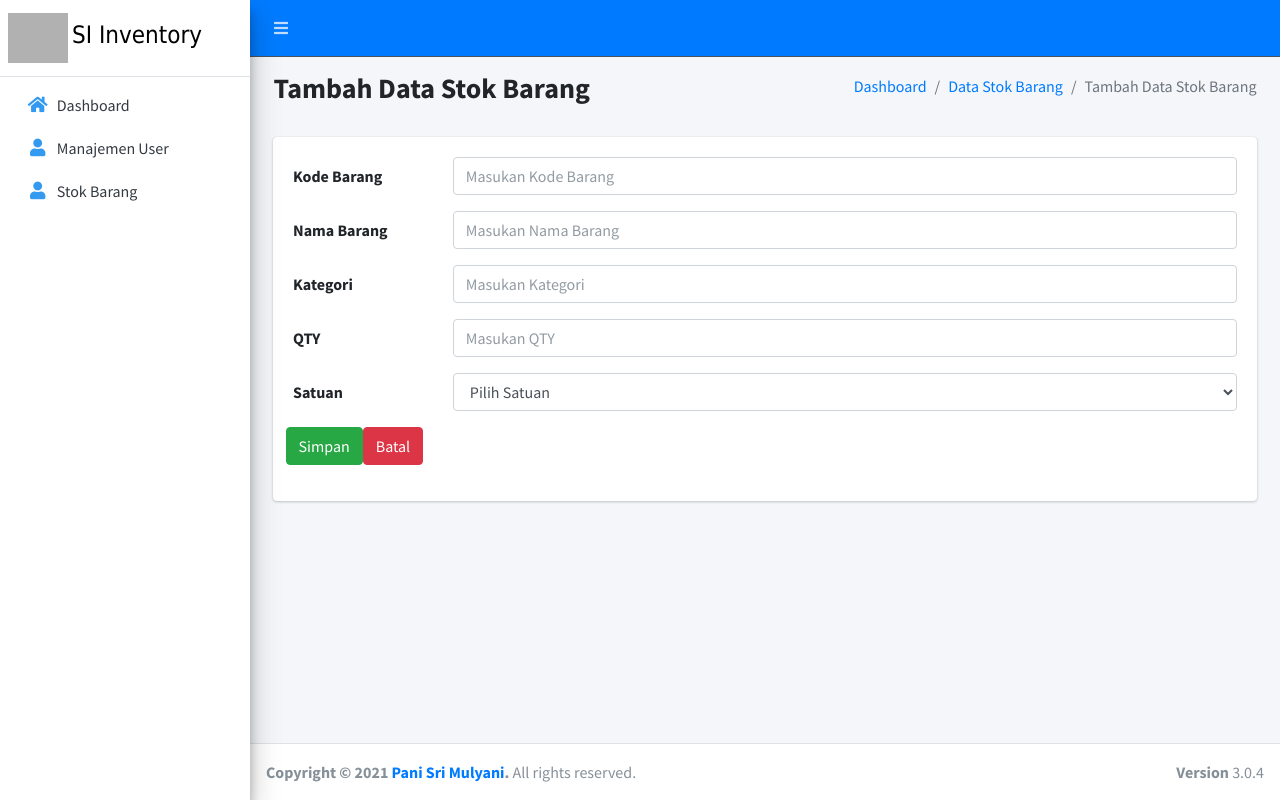
After one commit to FieryInferno/si_inventory, a CodeIgniter app: page /database/admin_gudang/stok_barang/tambah.html in a window 1280 px wide. The commit adds this page. Run offline with CodeIgniter, Linux system fonts and the light colour scheme; some libraries are stand-ins or nearby versions; grey boxes are pictures that could not be loaded.

Commit message:
menampilkan data stok barang dan tambah data barang

```diff
--- a/application/config/autoload.php
+++ b/application/config/autoload.php
@@ -7,4 +7,4 @@ $autoload['drivers']    = array();
 $autoload['helper']     = array('url', 'form');
 $autoload['config']     = array();
 $autoload['language']   = array();
-$autoload['model']      = array('UserModel');
+$autoload['model']      = array('UserModel', 'BarangModel');
--- a/application/config/routes.php
+++ b/application/config/routes.php
@@ -12,3 +12,5 @@ $route['admin_gudang.html']                         = 'adminGudang/adminGudang';
 $route['admin_gudang/manajemen_user.html']          = 'adminGudang/User';
 $route['admin_gudang/manajemen_user/(:any)']        = 'adminGudang/User/edit/$1';
 $route['admin_gudang/manajemen_user/hapus/(:any)']  = 'adminGudang/User/hapus/$1';
+$route['admin_gudang/stok_barang.html']             = 'adminGudang/Barang';
+$route['admin_gudang/stok_barang/tambah.html']      = 'adminGudang/Barang/tambah';
--- /dev/null
+++ b/application/controllers/adminGudang/Barang.php
@@ -0,0 +1,46 @@
+<?php
+defined('BASEPATH') OR exit('No direct script access allowed');
+
+class Barang extends CI_Controller {
+
+	public function index()
+	{
+    $data['konten'] = 'adminGudang/stokBarang';
+    $data['barang'] = $this->BarangModel->getAll();
+		$this->load->view('adminGudang/template', $data);
+	}
+
+  public function tambah()
+  {
+    if ($this->input->post()) {
+      $this->form_validation->set_rules('kode_barang', 'Kode Barang', 'required');
+      $this->form_validation->set_rules('nama_barang', 'Nama Barang', 'required');
+      $this->form_validation->set_rules('kategori', 'Kategori', 'required');
+      $this->form_validation->set_rules('qty', 'QTY', 'required');
+      $this->form_validation->set_rules('satuan', 'Satuan', 'required');
+      if ($this->form_validation->run() !== FALSE) {
+        $this->BarangModel->insert();
+        $this->session->set_flashdata('pesan', '
+          <div class="alert alert-success alert-dismissible fade show" role="alert">
+            <strong>Sukses!</strong> Tambah data berhasil.
+            <button type="button" class="close" data-dismiss="alert" aria-label="Close">
+              <span aria-hidden="true">&times;</span>
+            </button>
+          </div>
+        ');
+        redirect('admin_gudang/stok_barang.html');
+      } else {
+        $this->session->set_flashdata('pesan', '
+          <div class="alert alert-danger alert-dismissible fade show" role="alert">
+            <strong>Gagal!</strong>' . validation_errors() . '
+            <button type="button" class="close" data-dismiss="alert" aria-label="Close">
+              <span aria-hidden="true">&times;</span>
+            </button>
+          </div>
+        ');
+      }
+    }
+    $data['konten'] = 'adminGudang/tambahStokBarang';
+		$this->load->view('adminGudang/template', $data);
+  }
+}
--- a/application/controllers/adminGudang/User.php
+++ b/application/controllers/adminGudang/User.php
@@ -31,7 +31,6 @@ class User extends CI_Controller {
             </button>
           </div>
         ');
-        redirect('admin_gudang/manajemen_user.html');
       }
     }
     $data['konten'] = 'adminGudang/user';
--- /dev/null
+++ b/application/models/BarangModel.php
@@ -0,0 +1,25 @@
+<?php
+defined('BASEPATH') OR exit('No direct script access allowed');
+
+class BarangModel extends CI_Model {
+
+  private $table  = 'stok_barang';
+
+	public function getAll()
+	{
+    return $this->db->get($this->table)->result_array();
+	}
+
+  public function insert()
+  {
+    $this->db->insert($this->table, [
+      'kode_barang'   => $this->input->post('kode_barang'),
+      'nama_barang'   => $this->input->post('nama_barang'),
+      'kategori'      => $this->input->post('kategori'),
+      'qty'           => $this->input->post('qty'),
+      'satuan'        => $this->input->post('satuan'),
+      'created_date'  => date('Y-m-d'),
+      'created_by'    => $this->session->id_user
+    ]);
+  }
+}
--- /dev/null
+++ b/application/views/adminGudang/tambahStokBarang.php
@@ -0,0 +1,68 @@
+<section class="content">
+  <div class="content-header">
+    <div class="container-fluid">
+      <div class="row mb-2">
+        <div class="col-sm-6">
+          <h3><b><font face=""> Tambah Data Stok Barang </font></b></h3>
+        </div><!-- /.col -->
+        <div class="col-sm-6">
+          <ol class="breadcrumb float-sm-right">
+            <li class="breadcrumb-item"><a href="<?= base_url(); ?>">Dashboard</a></li>
+            <li class="breadcrumb-item"><a href="<?= base_url(); ?>admin_gudang/stok_barang.html">Data Stok Barang</a></li>
+            <li class="breadcrumb-item active">Tambah Data Stok Barang</li>
+          </ol>
+        </div><!-- /.col -->
+      </div><!-- /.row -->
+    </div><!-- /.container-fluid -->
+  </div>
+  <div class="container-fluid">
+    <div class="col-sm-12">
+      <div class="card">
+        <div class="card-body">
+          <?php if ($this->session->pesan) echo $this->session->pesan; ?>
+          <form action="<?= base_url('admin_gudang/stok_barang/tambah.html'); ?>" method="post">
+            <div class="form-group row">
+              <label for="staticEmail" class="col-sm-2 col-form-label">Kode Barang</label>
+              <div class="col-sm-10">
+                <input type="text" required class="form-control" id="staticEmail" placeholder="Masukan Kode Barang" name="kode_barang">
+              </div>
+            </div>
+            <div class="form-group row">
+              <label for="staticEmail" class="col-sm-2 col-form-label">Nama Barang</label>
+              <div class="col-sm-10">
+                <input type="text" required class="form-control" id="staticEmail" placeholder="Masukan Nama Barang" name="nama_barang">
+              </div>
+            </div>
+            <div class="form-group row">
+              <label for="staticEmail" class="col-sm-2 col-form-label">Kategori</label>
+              <div class="col-sm-10">
+                <input type="text" required class="form-control" id="staticEmail" placeholder="Masukan Kategori" name="kategori">
+              </div>
+            </div>
+            <div class="form-group row">
+              <label for="staticEmail" class="col-sm-2 col-form-label">QTY</label>
+              <div class="col-sm-10">
+                <input type="number" required class="form-control" id="staticEmail" placeholder="Masukan QTY" name="qty">
+              </div>
+            </div>
+            <div class="form-group row">
+              <label for="staticEmail" class="col-sm-2 col-form-label">Satuan</label>
+              <div class="col-sm-10">
+                <select name="satuan" id="satuan" class="form-control" required>
+                  <option>Pilih Satuan</option>
+                  <option value="strip">Strip</option>
+                  <option value="botol">Bolot</option>
+                  <option value="tablet">Tablet</option>
+                </select>
+              </div>
+            </div>
+            <div class="form-group row">
+              <button type="submit" class="btn btn-success">Simpan</button>
+              <a href="<?= base_url(); ?>admin_gudang/stok_barang.html" class="btn btn-danger">Batal</a>
+            </div>
+          </form>
+        </div>
+      </div>
+    </div>
+  </div>
+</section>
--- a/application/views/adminGudang/template.php
+++ b/application/views/adminGudang/template.php
@@ -86,6 +86,14 @@
                 <i class="nav-icon fas fa-user" style="color :#339af0;"></i>
                 <p>
                   Manajemen User
+                </p>
+              </a>
+            </li>
+            <li class="nav-item">
+              <a href="<?= base_url(); ?>admin_gudang/stok_barang.html" class="nav-link">
+                <i class="nav-icon fas fa-user" style="color :#339af0;"></i>
+                <p>
+                  Stok Barang
                 </p>
               </a>
             </li>
```
Also changed, not shown: application/views/adminGudang/stokBarang.php (added, +62 -0 lines).
